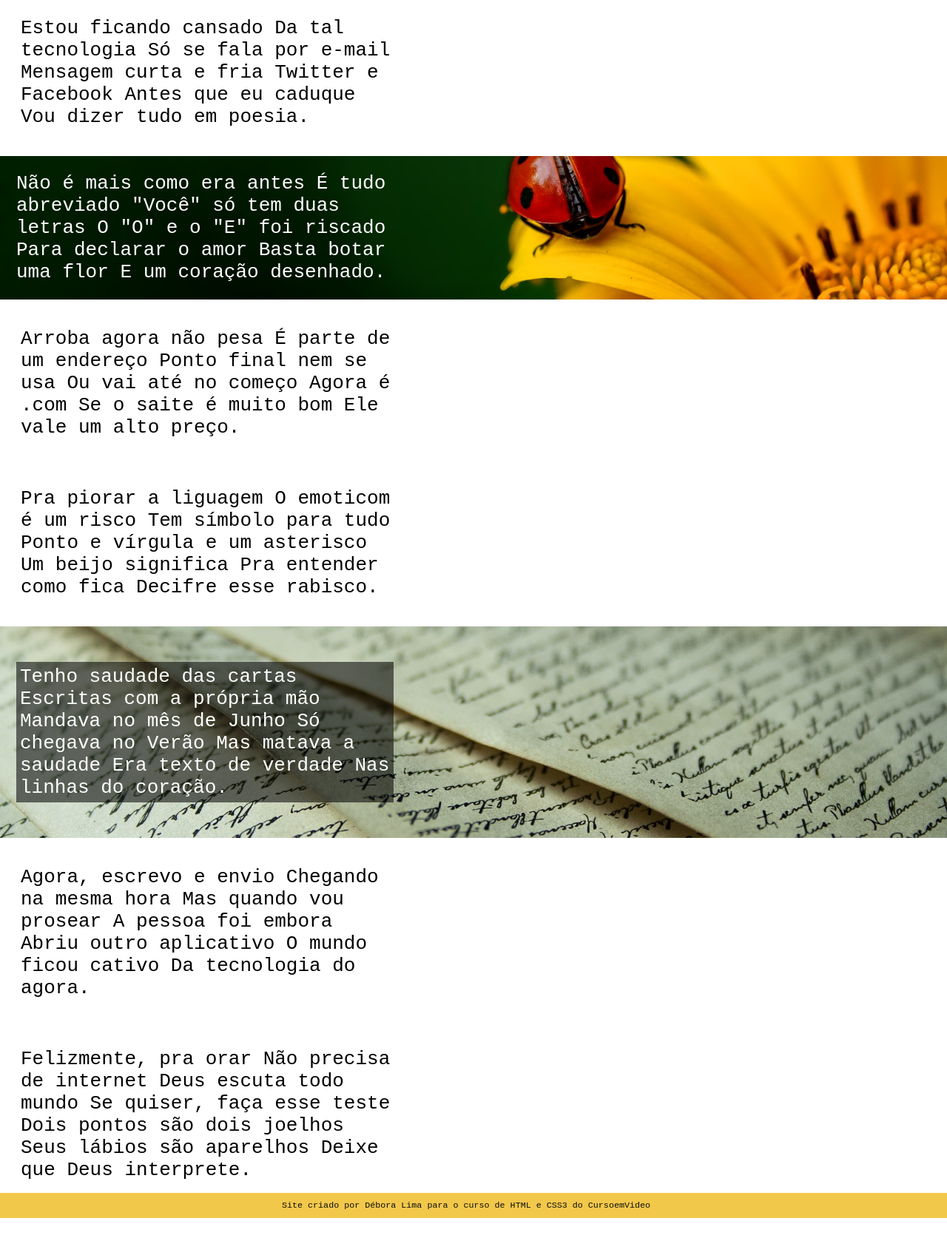
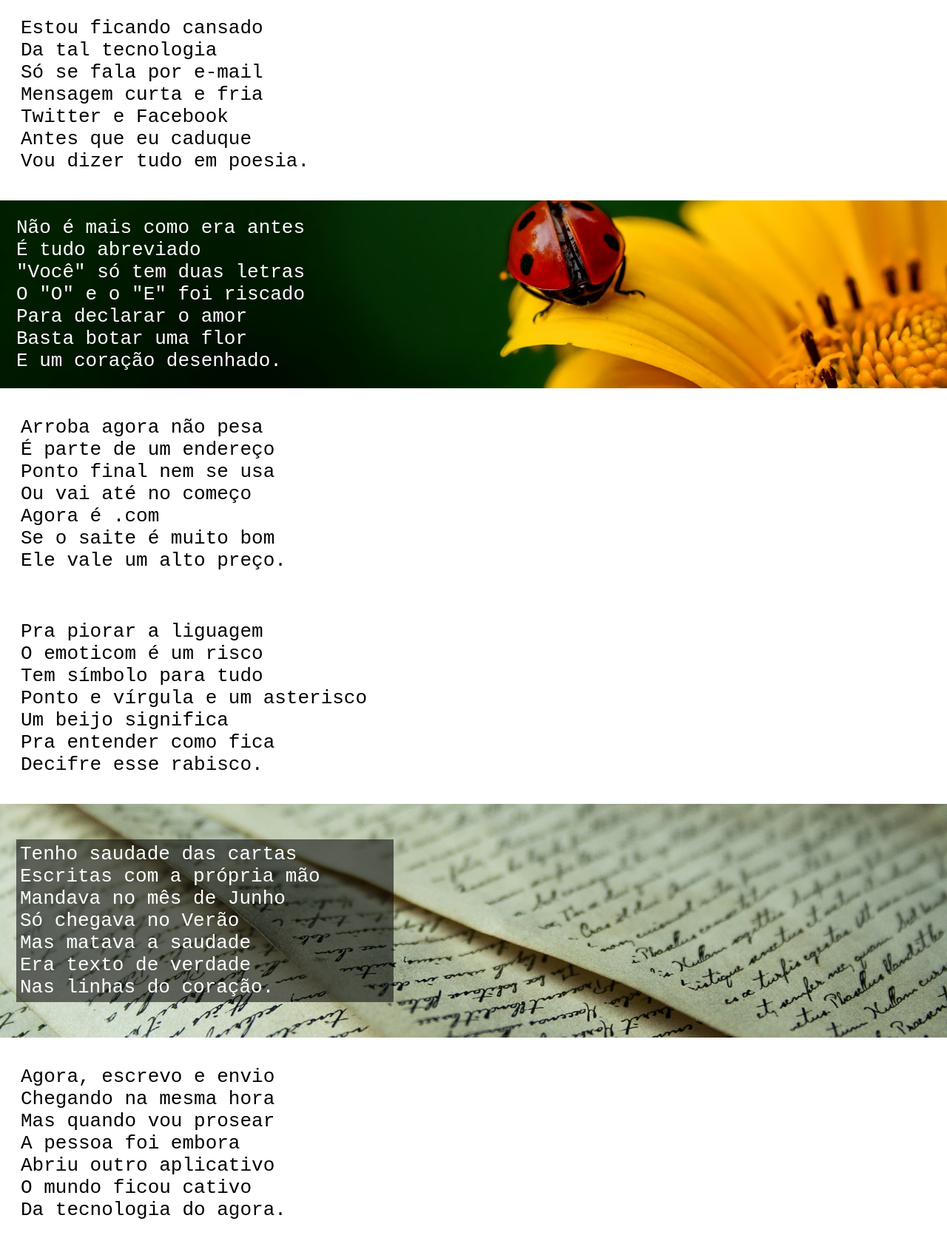
Before and after one commit to DeboraELima/HTML-CSS, a plain HTML site: page exercicios/Ex020/desafio012/index.html in a window 1280 px wide. Shown: the part 272-1946 px from the top of the page at 74% size. Before the commit the page ends 1919 px from the top, so only its background shows below. Drawn offline with Linux system fonts and the light colour scheme.

Commit message:
atualização desafio 12

```diff
--- /dev/null
+++ b/exercicios/Ex020/desafio012/desafio012/estilo/style.css
@@ -0,0 +1,82 @@
+@charset "UTF-8";
+
+@font-face {
+    font-family: 'cordel';
+    src: url(/exercicios/Ex020/desafio012/desafio012/fonte-cordel/cordel.otf) format(opentype);
+    font-weight: normal;
+    font-style: normal;
+}
+
+:root{
+    --cor01:#F2C84B;
+    --cor2:#D9B95B;
+    --cor03:#D9B26A;
+    --cor04:#F2DDB6;
+    --cor05:#0D0D0D;
+
+    --fonte-padrao: monospace;
+    --fonte-destaque: 'cordel', sans-serif;
+}
+
+*{
+    margin: 0px;
+    padding: 0px;
+}
+
+html, body{
+    min-height: 100vh;
+    background-color: var(--cor04);
+    font-family: var(--fonte-padrao);
+}
+header{
+    background-color: var(--cor01);
+    color: var(--cor05);
+    text-align: center;
+    font-family: var(--fonte-destaque);
+}
+header>h1{
+    padding-top: 50px;
+    font-variant: small-caps;
+}
+header>p{
+    padding-top: 10px;
+    padding-bottom: 50px;
+    color: var(--cor04);
+}
+header>p>a{
+    text-decoration: none;
+    color: var(--cor04);
+}
+header>p>a:hover{
+    color: var(--cor01);
+    background-color: var(--cor05);
+    border-radius: 10px;
+    padding: 5px;
+}
+main{
+    background-color: white;
+}
+main>section{
+    padding-top: 10vh;
+    padding-bottom: 10vh;
+    line-height: 2em;
+    padding-left: 30px;
+}
+main>section.normal{
+
+}
+main>section.imagem{
+    color: white;
+    background-color: var(--cor03);
+
+}
+main>section.imagem>p{
+    background-color: rgba(0, 0, 0, 0.363);
+    width: 400px;
+}
+footer{
+    background-color: var(--cor01);
+    text-align: center;
+    color: var(--cor05);
+    padding: 10px;
+}
--- a/exercicios/Ex020/desafio012/index.html
+++ b/exercicios/Ex020/desafio012/index.html
@@ -20,45 +20,45 @@
         <section>
             <article>
                 <p class="verso" id="v1">
-                    Estou ficando cansado
-                    Da tal tecnologia
-                    Só se fala por e-mail
-                    Mensagem curta e fria
-                    Twitter e Facebook
-                    Antes que eu caduque
+                    Estou ficando cansado <br>
+                    Da tal tecnologia <br>
+                    Só se fala por e-mail <br>
+                    Mensagem curta e fria <br>
+                    Twitter e Facebook <br>
+                    Antes que eu caduque <br>
                     Vou dizer tudo em poesia.</p>
             </article>
         </section>
         <section>
             <article class="fundo" id="f1">
                 <p class="verso" id="v2">
-                    Não é mais como era antes
-                    É tudo abreviado
-                    "Você" só tem duas letras
-                    O "O" e o "E" foi riscado
-                    Para declarar o amor
-                    Basta botar uma flor
+                    Não é mais como era antes <br>
+                    É tudo abreviado <br>
+                    "Você" só tem duas letras <br>
+                    O "O" e o "E" foi riscado <br>
+                    Para declarar o amor <br>
+                    Basta botar uma flor <br>
                     E um coração desenhado.</p>
             </article>
         </section>
         <section>
             <article>
                 <p class="verso" id="v3">
-                    Arroba agora não pesa
-                    É parte de um endereço
-                    Ponto final nem se usa
-                    Ou vai até no começo
-                    Agora é .com
-                    Se o saite é muito bom
+                    Arroba agora não pesa <br>
+                    É parte de um endereço <br>
+                    Ponto final nem se usa <br>
+                    Ou vai até no começo <br>
+                    Agora é .com <br>
+                    Se o saite é muito bom <br>
                     Ele vale um alto preço.
                 </p>
                 <p class="verso" id="v4">
-                    Pra piorar a liguagem
-                    O emoticom é um risco
-                    Tem símbolo para tudo
-                    Ponto e vírgula e um asterisco
-                    Um beijo significa
-                    Pra entender como fica
+                    Pra piorar a liguagem <br>
+                    O emoticom é um risco <br>
+                    Tem símbolo para tudo <br>
+                    Ponto e vírgula e um asterisco <br>
+                    Um beijo significa <br>
+                    Pra entender como fica <br>
                     Decifre esse rabisco.
                 </p>
             </article>
@@ -66,12 +66,12 @@
         <section>
             <article  class="fundo" id="f2">
                 <p class="verso" id="v5">
-                    Tenho saudade das cartas
-                    Escritas com a própria mão
-                    Mandava no mês de Junho
-                    Só chegava no Verão
-                    Mas matava a saudade
-                    Era texto de verdade
+                    Tenho saudade das cartas <br>
+                    Escritas com a própria mão <br>
+                    Mandava no mês de Junho <br>
+                    Só chegava no Verão <br>
+                    Mas matava a saudade <br>
+                    Era texto de verdade <br>
                     Nas linhas do coração.
                 </p>
             </article>
@@ -79,21 +79,21 @@
         <section>
             <article>
                 <p class="verso" id="v6">
-                    Agora, escrevo e envio
-                    Chegando na mesma hora
-                    Mas quando vou prosear
-                    A pessoa foi embora
-                    Abriu outro aplicativo
-                    O mundo ficou cativo
+                    Agora, escrevo e envio <br>
+                    Chegando na mesma hora <br>
+                    Mas quando vou prosear <br>
+                    A pessoa foi embora <br>
+                    Abriu outro aplicativo <br>
+                    O mundo ficou cativo <br>
                     Da tecnologia do agora.
                 </p>
                 <p class="verso" id="v7">
-                    Felizmente, pra orar
-                    Não precisa de internet
-                    Deus escuta todo mundo
-                    Se quiser, faça esse teste
-                    Dois pontos são dois joelhos
-                    Seus lábios são aparelhos
+                    Felizmente, pra orar <br>
+                    Não precisa de internet <br>
+                    Deus escuta todo mundo <br>
+                    Se quiser, faça esse teste <br>
+                    Dois pontos são dois joelhos <br>
+                    Seus lábios são aparelhos <br>
                     Deixe que Deus interprete.
                 </p>
             </article>
--- a/exercicios/Ex020/desafio012/style.css
+++ b/exercicios/Ex020/desafio012/style.css
@@ -47,7 +47,6 @@ header>p>a:hover{
     color: var(--cor01);
 }
 p{
-    max-width: 500px;
     padding: 20px;
     font-size: 2em;
 }
@@ -75,7 +74,7 @@ main>section>article>p.verso#v5{
     color: var(white);
     padding: 5px;
     background-color: rgba(0, 0, 0, 0.555);
-}
+    max-width: 500px;}
 footer{
     background-color: var(--cor01);
     margin: -30px -10px -30px -30px;
```
Also changed, not shown: exercicios/Ex020/desafio012/desafio012/index.html (added, +100 -0 lines), 3 other files.
